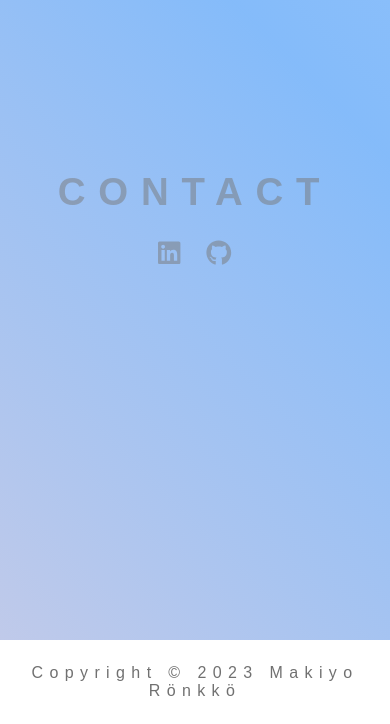
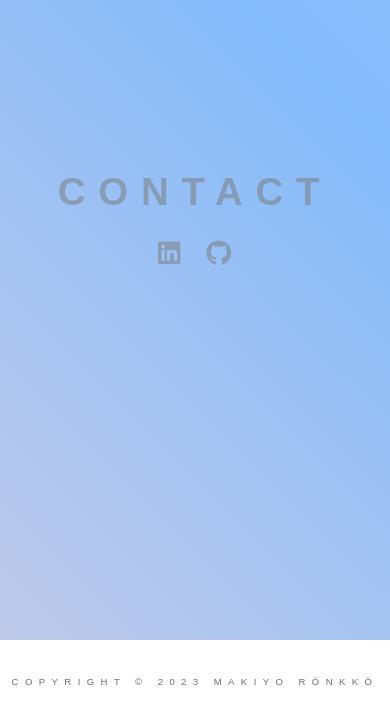
Before and after one commit to makiyo-ronkko/makiyo-app, a React (Create React App) app: page / in a window 390 px wide. Shown: the part 3691-4415 px from the top of the page. Built offline with nearby package versions, Linux system fonts and the light colour scheme.

Commit message:
develop: style: improve footer styles

```diff
--- a/src/components/Main/Footer.tsx
+++ b/src/components/Main/Footer.tsx
@@ -4,7 +4,7 @@ import Styles from './MainStyle.module.css';
 export const Footer = () => {
 	return (
 		<p className={Styles.copyright}>
-			Copyright &copy; {new Date().getFullYear()} Makiyo Rönkkö
+			COPYRIGHT &copy; {new Date().getFullYear()} MAKIYO RÖNKKÖ
 		</p>
 	);
 };
--- a/src/components/Main/MainStyle.module.css
+++ b/src/components/Main/MainStyle.module.css
@@ -466,4 +466,14 @@ button {
 	.link {
 		width: 100%;
 	}
+
+	.copyright {
+		font-size: var(--font-size-body);
+	}
 }
+
+@media screen and (max-width: 732px) {
+	.copyright {
+		font-size: var(--font-caption-text);
+	}
+}
```
